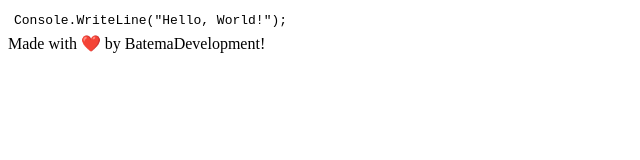
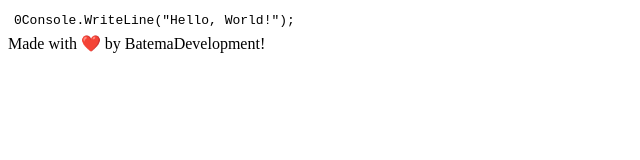
Before and after one commit to BatemaDevelopment/csharp-codemirror, a website with bundled scripts: page index.html in a window 1280 px wide. Shown: the full height of the page, 0-640 px from the left. Built offline with nearby package versions, Linux system fonts and the light colour scheme.

Commit message:
Still working on getting view to work...

```diff
--- a/index.html
+++ b/index.html
@@ -1,14 +1,17 @@
 <!DOCTYPE html>
 <html lang="en-US">
   <head>
-    <meta charset="utf-8">
+    <meta charset="utf-8" />
+    <meta name="viewport" content="width=device-width, initial-scale=1.0, user-scalable=false" />
+    <meta name="description" content="CodeMirror - C#" />
+    <meta name="keywords" content="CodeMirror, C#" />
+    <script src="src/index.js" type="module"></script>
     <title>CodeMirror - C#</title>
   </head>
 
   <body>
-    <script src="src/index.js" type="module"></script>
-    <div id="editor">
-    </div>
+    <div id="editor"></div>
+
     <footer>
       Made with ❤️ by BatemaDevelopment!
     </footer>
--- a/package.json
+++ b/package.json
@@ -22,7 +22,7 @@
     "tcol": "^1.0.2"
   },
   "scripts": {
-    "test": "echo \"Error: no test specified\" && exit 1"
+    "build": "tsc --build --verbose"
   },
   "repository": {
     "type": "git",
--- a/src/index.js
+++ b/src/index.js
@@ -12,10 +12,13 @@ let startState = EditorState.create({
 });
 let view = new EditorView({
     state: startState,
-    parent: document.querySelector("#editor"),
+    parent: document.getElementById("editor"),
     extensions: [
         basicSetup,
         StreamLanguage.define(csharp)
     ]
 });
+let transaction = view.state.update({ changes: { from: 0, insert: "0" } });
+console.log(transaction.state.doc.toString());
+view.dispatch(transaction);
 //# sourceMappingURL=index.js.map
--- a/tsconfig.json
+++ b/tsconfig.json
@@ -4,5 +4,8 @@
     "target": "ES6",
     "module": "Node16",
     "sourceMap": true,
-  }
+  },
+  "include": [
+    "src/**/*"
+  ]
 }
```
Also changed, not shown: src/index.ts (+9 -5 lines), 2 other files.
